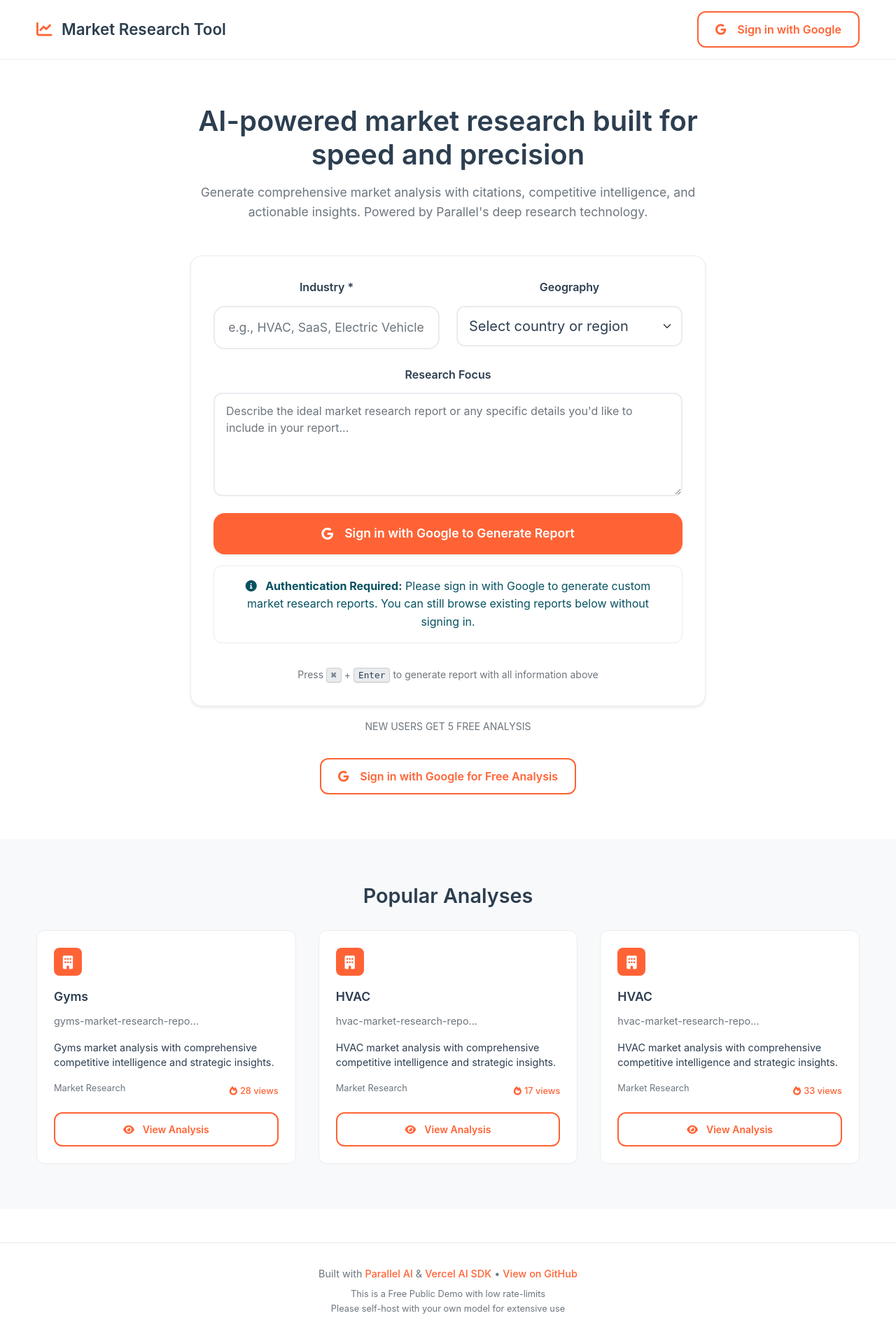
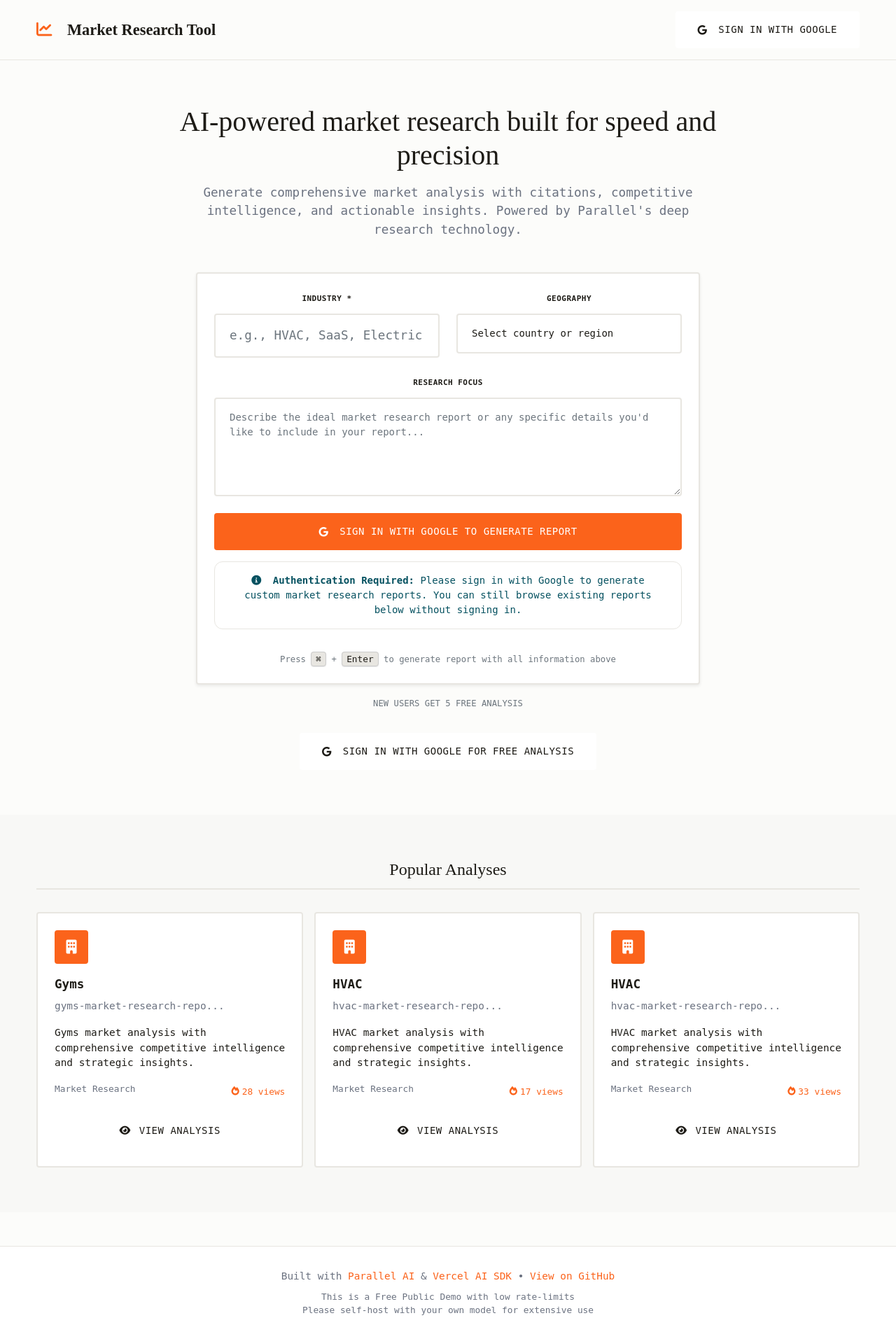
Before and after one commit to khushishelat/market-research-demo, a Flask app: page / in a window 1280 px wide. Shown: the whole page at 70% size. Before the commit the page ends 1877 px from the top, so only its background shows below. Run offline with Flask 3, Linux system fonts and the light colour scheme; data comes from the database, SQL or seed files in the repository; some libraries are stand-ins or nearby versions; some web fonts are replaced.

Commit message:
improved styling

```diff
--- a/static/css/style.css
+++ b/static/css/style.css
@@ -1,20 +1,54 @@
 /* Custom CSS for Market Research App */
 
+/* Primary font stack - Monospace for body text */
+@font-face {
+    font-family: 'FT System Mono';
+    src: url('https://assets.p0web.com/FTSystemMono-Regular.woff2') format('woff2');
+    font-weight: 400;
+    font-display: swap;
+}
+
+@font-face {
+    font-family: 'FT System Mono';
+    src: url('https://assets.p0web.com/FTSystemMono-Medium.woff2') format('woff2');
+    font-weight: 500;
+    font-display: swap;
+}
+
+/* Display font for headings */
+@font-face {
+    font-family: 'Gerstner Programm';
+    src: url('https://assets.p0web.com/Gerstner-ProgrammRegular.woff2') format('woff2');
+    font-weight: 400;
+    font-display: swap;
+}
+
 :root {
-    --primary-color: #ff6335;
+    --off-white: #fcfcfa;      /* Primary background */
+    --index-black: #1d1b16;    /* Primary text */
+    --neural: #d8d0bf;         /* Secondary/borders */
+    --signal: #fb631b;         /* Accent/interactive */
+
+    /* Additional grays */
+    --light-border: #e8e6e1;      /* Card borders */
+    --gray-text: #6b7280;         /* Secondary text */
+    --gray-bg: #f8f8f6;           /* Section backgrounds */
+
+    /* Maintain compatibility with existing code */
+    --primary-color: var(--signal);
     --primary-hover: #e55530;
     --primary-light: #fff2ee;
-    --secondary-color: #6c757d;
+    --secondary-color: var(--gray-text);
     --success-color: #28a745;
     --warning-color: #ffc107;
     --danger-color: #dc3545;
     --info-color: #17a2b8;
     --light-color: #ffffff;
-    --background-color: #ffffff;
+    --background-color: var(--off-white);
     --card-background: #ffffff;
-    --text-primary: #2c3e50;
-    --text-secondary: #6c757d;
-    --border-color: #e9ecef;
+    --text-primary: var(--index-black);
+    --text-secondary: var(--gray-text);
+    --border-color: var(--light-border);
     --shadow-light: 0 2px 4px rgba(0, 0, 0, 0.08);
     --shadow-medium: 0 4px 6px rgba(0, 0, 0, 0.1);
     --shadow-large: 0 10px 15px rgba(0, 0, 0, 0.1);
@@ -22,10 +56,16 @@
 
 /* Global Styles */
 body {
-    font-family: -apple-system, BlinkMacSystemFont, 'Segoe UI', 'Roboto', sans-serif;
-    background-color: var(--background-color);
-    color: var(--text-primary);
-    line-height: 1.6;
+    font-family: 'FT System Mono', monospace;
+    background-color: var(--off-white);
+    color: var(--index-black);
+    line-height: 1.5;
+    font-size: 14px; /* Small, clean text */
+}
+
+.gerstner {
+    font-family: 'Gerstner Programm', serif;
+    line-height: 1.2;
 }
 
 .container {
@@ -38,11 +78,19 @@
     padding: 0 20px;
 }
 
+/* Content containers */
+.content-wrapper {
+    max-width: 1024px;         /* Consistent max-width */
+    margin: 0 auto;
+    padding: 0 24px;
+}
+
 /* Typography */
 .hero-title {
+    font-family: 'Gerstner Programm', serif;
     font-size: 2.5rem;
-    font-weight: 600;
-    color: var(--text-primary);
+    font-weight: 400;
+    color: var(--index-black);
     text-align: center;
     margin-bottom: 1rem;
     line-height: 1.2;
@@ -50,33 +98,74 @@
 
 .hero-subtitle {
     font-size: 1.1rem;
-    color: var(--text-secondary);
+    color: var(--gray-text);
     text-align: center;
     margin-bottom: 3rem;
     font-weight: 400;
 }
 
+/* Section spacing */
+.section-spacing {
+    margin-bottom: 56px;       /* Generous section spacing */
+}
+
 .section-title {
-    font-size: 1.8rem;
-    font-weight: 600;
-    color: var(--text-primary);
-    margin-bottom: 2rem;
+    margin-bottom: 32px;
+    padding-bottom: 12px;
+    border-bottom: 2px solid var(--light-border);
+    font-size: 24px;
+    font-weight: 500;
+    font-family: 'Gerstner Programm', serif;
+    color: var(--index-black);
     text-align: center;
 }
 
 .display-4 {
-    font-weight: 700;
+    font-family: 'Gerstner Programm', serif;
+    font-weight: 400;
     letter-spacing: -0.02em;
 }
 
 .display-5 {
-    font-weight: 600;
+    font-family: 'Gerstner Programm', serif;
+    font-weight: 400;
     letter-spacing: -0.01em;
 }
 
 .lead {
     font-size: 1.15rem;
     font-weight: 300;
+}
+
+/* Typography Utilities */
+/* Label styling - consistent throughout */
+.stat-label {
+    font-size: 11px;
+    text-transform: uppercase;
+    color: var(--gray-text);
+    font-weight: 600;
+    letter-spacing: 0.5px;
+    margin-bottom: 8px;
+}
+
+/* Value styling */
+.stat-value {
+    font-size: 16px;
+    font-weight: 500;
+    color: var(--index-black);
+}
+
+/* Small descriptive text */
+.text-xs {
+    font-size: 12px;
+}
+
+.uppercase {
+    text-transform: uppercase;
+}
+
+.tracking-wide {
+    letter-spacing: 0.5px;
 }
 
 /* Navigation */
@@ -134,31 +221,43 @@
     padding: 1.5rem;
 }
 
-.analysis-card {
+/* Primary card component */
+.company-card, .analysis-card {
+    background: white;
+    border: 2px solid var(--light-border);
+    border-radius: 4px;        /* Small radius for clean look */
+    padding: 24px;
+    transition: all 0.2s ease;
+    position: relative;
+    overflow: hidden;
     height: 100%;
-    border: 1px solid var(--border-color);
-    border-radius: 12px;
-    padding: 1.5rem;
-    background: var(--card-background);
-    transition: all 0.3s ease;
 }
 
-.analysis-card:hover {
-    transform: translateY(-2px);
-    box-shadow: var(--shadow-medium);
-    border-color: rgba(255, 99, 53, 0.3);
+.company-card:hover, .analysis-card:hover {
+    border-color: var(--signal); /* Orange highlight on hover */
 }
 
+/* Logo containers */
 .company-logo {
-    width: 40px;
-    height: 40px;
-    border-radius: 8px;
-    margin-bottom: 1rem;
+    width: 48px;               /* Consistent sizing */
+    height: 48px;
+    background: var(--signal);
+    border-radius: 4px;
     display: flex;
     align-items: center;
     justify-content: center;
-    font-size: 1.2rem;
+    font-weight: 700;
     color: white;
+    font-size: 20px;
+    margin-bottom: 1rem;
+}
+
+.company-icon {
+    width: 48px;
+    height: 48px;
+    border-radius: 4px;
+    object-fit: cover;
+    border: 2px solid var(--neural);
 }
 
 .company-name {
@@ -196,13 +295,21 @@
     gap: 0.25rem;
 }
 
-/* Buttons */
-.btn {
-    border-radius: 12px;
-    font-weight: 600;
-    transition: all 0.3s ease;
-    padding: 0.75rem 1.5rem;
+/* Interactive Elements */
+/* Primary buttons */
+.analyze-btn, .cta-btn, .btn-primary {
+    background: var(--signal);
+    color: white;
     border: none;
+    padding: 16px 32px;
+    border-radius: 4px;
+    font-weight: 500;
+    font-size: 14px;
+    cursor: pointer;
+    transition: all 0.2s ease;
+    text-transform: uppercase;
+    letter-spacing: 0.5px;
+    font-family: 'FT System Mono', monospace;
     text-decoration: none;
     display: inline-flex;
     align-items: center;
@@ -210,53 +317,75 @@
     gap: 0.5rem;
 }
 
+.analyze-btn:hover, .cta-btn:hover, .btn-primary:hover {
+    opacity: 0.9;
+    color: white;
+}
+
 .btn-lg {
     padding: 1rem 2.5rem;
     font-size: 1.1rem;
-    border-radius: 16px;
 }
 
-.btn-primary {
-    background-color: var(--primary-color);
-    color: white;
-    box-shadow: var(--shadow-light);
+/* Secondary buttons */
+.secondary-btn, .btn-outline-primary {
+    background: white;
+    color: var(--index-black);
+    border: 2px solid var(--neural);
+    padding: 16px 32px;
+    font-weight: 500;
+    border-radius: 4px;
+    text-decoration: none;
+    font-size: 14px;
+    text-transform: uppercase;
+    letter-spacing: 0.5px;
+    transition: all 0.2s ease;
+    font-family: 'FT System Mono', monospace;
+    display: inline-flex;
+    align-items: center;
+    justify-content: center;
+    gap: 0.5rem;
 }
 
-.btn-primary:hover {
-    background-color: var(--primary-hover);
-    transform: translateY(-2px);
-    box-shadow: var(--shadow-medium);
-    color: white;
+.secondary-btn:hover, .btn-outline-primary:hover {
+    border-color: var(--signal);
+    color: var(--signal);
 }
 
-.btn-outline-primary {
-    border: 2px solid var(--primary-color);
-    color: var(--primary-color);
-    background-color: transparent;
-    font-weight: 600;
-}
-
-.btn-outline-primary:hover {
-    background-color: var(--primary-color);
-    border-color: var(--primary-color);
-    color: white;
-    transform: translateY(-1px);
+/* Maintain original btn styles for compatibility */
+.btn {
+    border-radius: 4px;
+    font-weight: 500;
+    transition: all 0.2s ease;
+    padding: 16px 32px;
+    border: none;
+    text-decoration: none;
+    display: inline-flex;
+    align-items: center;
+    justify-content: center;
+    gap: 0.5rem;
+    font-family: 'FT System Mono', monospace;
+    font-size: 14px;
+    text-transform: uppercase;
+    letter-spacing: 0.5px;
 }
 
 .btn-search {
-    background-color: var(--primary-color);
+    background: var(--signal);
     color: white;
     border: none;
-    padding: 0.75rem 2rem;
-    font-weight: 600;
-    border-radius: 12px;
-    transition: all 0.3s ease;
+    padding: 16px 32px;
+    font-weight: 500;
+    border-radius: 4px;
+    transition: all 0.2s ease;
+    font-family: 'FT System Mono', monospace;
+    font-size: 14px;
+    text-transform: uppercase;
+    letter-spacing: 0.5px;
 }
 
 .btn-search:hover {
-    background-color: var(--primary-hover);
-    transform: translateY(-1px);
-    box-shadow: var(--shadow-medium);
+    opacity: 0.9;
 }
 
 /* Forms */
@@ -266,60 +395,66 @@
     position: relative;
 }
 
-.search-input {
+/* Input fields */
+.company-input, .search-input {
     width: 100%;
-    padding: 1rem 1.5rem;
-    font-size: 1.1rem;
-    border: 2px solid var(--border-color);
-    border-radius: 16px;
-    background-color: var(--card-background);
-    transition: all 0.3s ease;
-    box-shadow: var(--shadow-light);
+    padding: 16px 20px;
+    border: 2px solid var(--light-border);
+    border-radius: 4px;
+    font-size: 14px;
+    transition: all 0.2s ease;
+    background: white;
+    font-family: 'FT System Mono', monospace;
 }
 
-.search-input:focus {
+.company-input:focus, .search-input:focus {
     outline: none;
-    border-color: var(--primary-color);
-    box-shadow: 0 0 0 3px rgba(255, 99, 53, 0.1);
+    border-color: var(--signal);
 }
 
 .search-input::placeholder {
-    color: var(--text-secondary);
+    color: var(--gray-text);
     font-weight: 400;
 }
 
 .form-control,
 .form-select {
-    border-radius: 12px;
-    border: 2px solid var(--border-color);
-    padding: 0.75rem 1rem;
-    transition: all 0.3s ease;
-    background-color: var(--card-background);
-    color: var(--text-primary);
+    border-radius: 4px;
+    border: 2px solid var(--light-border);
+    padding: 16px 20px;
+    transition: all 0.2s ease;
+    background: white;
+    color: var(--index-black);
+    font-family: 'FT System Mono', monospace;
+    font-size: 14px;
 }
 
 .form-control:focus,
 .form-select:focus {
-    border-color: var(--primary-color);
-    box-shadow: 0 0 0 3px rgba(255, 99, 53, 0.1);
-    background-color: var(--card-background);
+    border-color: var(--signal);
+    outline: none;
+    background: white;
+    box-shadow: none;
 }
 
 .form-control-lg {
-    padding: 1rem 1.2rem;
+    padding: 16px 20px;
     font-size: 1.1rem;
-    border-radius: 16px;
 }
 
 .form-label {
     font-weight: 600;
-    color: var(--text-primary);
+    color: var(--index-black);
     margin-bottom: 0.8rem;
     font-size: 1rem;
+    font-family: 'FT System Mono', monospace;
+    text-transform: uppercase;
+    letter-spacing: 0.5px;
+    font-size: 11px;
 }
 
 .form-text {
-    color: var(--text-secondary);
+    color: var(--gray-text);
     font-size: 0.9rem;
     margin-top: 0.5rem;
 }
@@ -327,10 +462,18 @@
 /* Enhanced form styling */
 .research-form {
     background-color: var(--card-background);
-    border-radius: 16px;
-    padding: 2rem;
+    border-radius: 4px;
+    padding: 24px;
     box-shadow: var(--shadow-light);
-    border: 1px solid var(--border-color);
+    border: 2px solid var(--light-border);
+}
+
+/* Grid layouts */
+.stats-grid {
+    display: grid;
+    grid-template-columns: repeat(auto-fit, minmax(250px, 1fr));
+    gap: 16px;
+    margin-bottom: 48px;
 }
 
 /* Keyboard shortcut styling */
@@ -965,18 +1187,18 @@
 .hero-section {
     text-align: center;
     padding: 4rem 0 2rem 0;
-    background-color: var(--background-color);
+    background-color: var(--off-white);
 }
 
 .popular-analyses {
-    background-color: #f8f9fa;
+    background-color: var(--gray-bg);
     padding: 4rem 0;
 }
 
 .analyses-grid {
     display: grid;
     grid-template-columns: repeat(auto-fit, minmax(320px, 1fr));
-    gap: 2rem;
+    gap: 16px;
     margin-top: 2rem;
 }
 
--- a/templates/base.html
+++ b/templates/base.html
@@ -20,7 +20,7 @@
         <div class="container">
             <a class="navbar-brand" href="{{ url_for('index') }}">
                 <i class="fas fa-chart-line me-2"></i>
-                Market Research Tool
+                <span class="gerstner">Market Research Tool</span>
             </a>
             <button class="navbar-toggler" type="button" data-bs-toggle="collapse" data-bs-target="#navbarNav">
                 <span class="navbar-toggler-icon"></span>
--- a/templates/index.html
+++ b/templates/index.html
@@ -6,23 +6,23 @@
 <!-- Hero Section -->
 <div class="hero-section">
     <div class="centered-content">
-        <h1 class="hero-title">AI-powered market research built for speed and precision</h1>
+        <h1 class="hero-title gerstner">AI-powered market research built for speed and precision</h1>
         <p class="hero-subtitle">
             Generate comprehensive market analysis with citations, competitive intelligence, and actionable insights. Powered by Parallel's deep research technology.
         </p>
 
         <!-- Research Form -->
-        <div class="centered-content">
+        <div class="content-wrapper">
             <form id="research-form" class="research-form">
                 <!-- Industry and Geography Row -->
                 <div class="row mb-4">
                     <div class="col-md-6">
-                        <label for="industry" class="form-label">Industry *</label>
+                        <label for="industry" class="form-label stat-label">Industry *</label>
                         <input type="text" class="form-control form-control-lg" id="industry"
                                placeholder="e.g., HVAC, SaaS, Electric Vehicles" required>
                     </div>
                     <div class="col-md-6">
-                        <label for="geography" class="form-label">Geography</label>
+                        <label for="geography" class="form-label stat-label">Geography</label>
                         <select class="form-select form-select-lg" id="geography">
                             <option value="">Select country or region</option>
                             <option value="Global">Global</option>
@@ -44,7 +44,7 @@
 
                 <!-- Research Focus Input -->
                 <div class="mb-4">
-                    <label for="details" class="form-label">Research Focus</label>
+                    <label for="details" class="form-label stat-label">Research Focus</label>
                     <textarea class="form-control" id="details" rows="5"
                               placeholder="Describe the ideal market research report or any specific details you'd like to include in your report..."></textarea>
                 </div>
@@ -127,7 +127,7 @@
             {% for report in public_reports[:6] %}
             <div class="analysis-card">
                 <!-- Company Logo Placeholder -->
-                <div class="company-logo bg-orange">
+                <div class="company-logo">
                     <i class="fas fa-building"></i>
                 </div>
 
@@ -314,7 +314,7 @@
         <div class="analyses-grid">
             {% for report in user_reports %}
             <div class="analysis-card">
-                <div class="company-logo bg-orange">
+                <div class="company-logo">
                     <i class="fas fa-file-alt"></i>
                 </div>
                 <div class="company-name">{{ report.title[:30] }}{% if report.title|length > 30 %}...{% endif %}</div>
```
Also changed, not shown: other parts of static/css/style.css (+93 -16 lines), templates/report.html (+5 -5 lines).
